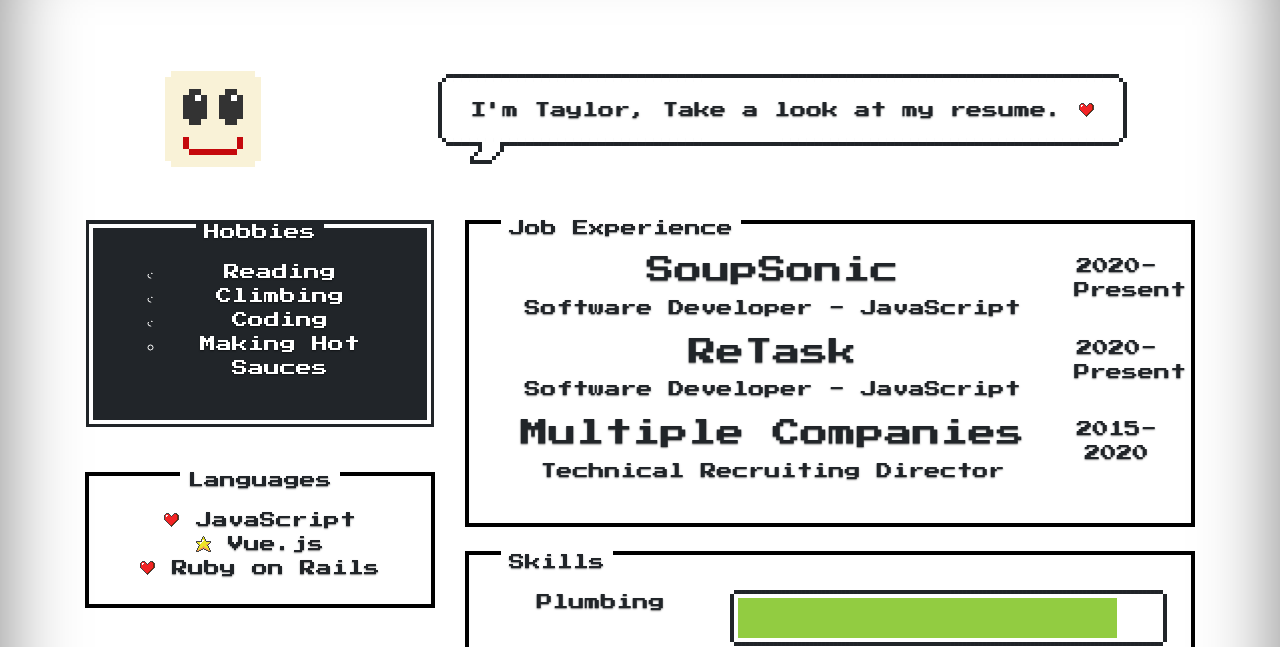
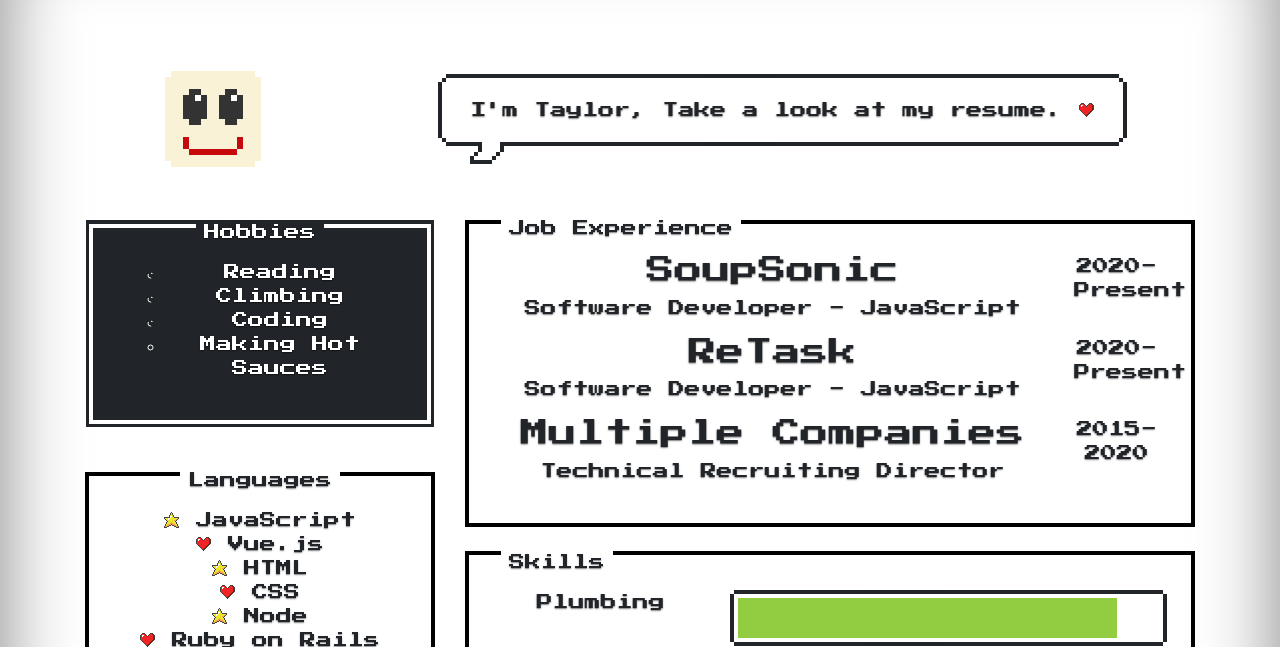
Before and after one commit to TaylorOD/8_bit_portfolio, a plain HTML site: page resume.html in a window 1280 px wide. Shown: the part 70-717 px from the top of the page. Drawn offline with nearby package versions, Linux system fonts and the light colour scheme.

Commit message:
update lanugaes

```diff
--- a/resume.html
+++ b/resume.html
@@ -68,10 +68,19 @@
             <section class="nes-container with-title is-centered mb-5">
               <p class="title">Languages</p>
               <div>
-                <i class="nes-icon is-small heart"></i> JavaScript
+                <i class="nes-icon is-small star"></i> JavaScript
               </div>
               <div>
-                <i class="nes-icon is-small star"></i> Vue.js
+                <i class="nes-icon is-small heart"></i> Vue.js
+              </div>
+              <div>
+                <i class="nes-icon is-small star"></i> HTML
+              </div>
+              <div>
+                <i class="nes-icon is-small heart"></i> CSS
+              </div>
+              <div>
+                <i class="nes-icon is-small star"></i> Node
               </div>
               <div>
                 <i class="nes-icon is-small heart"></i> Ruby on Rails
```
